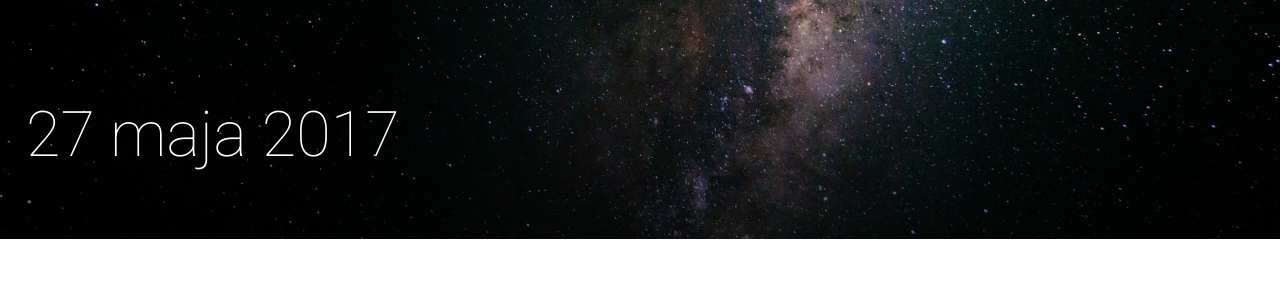
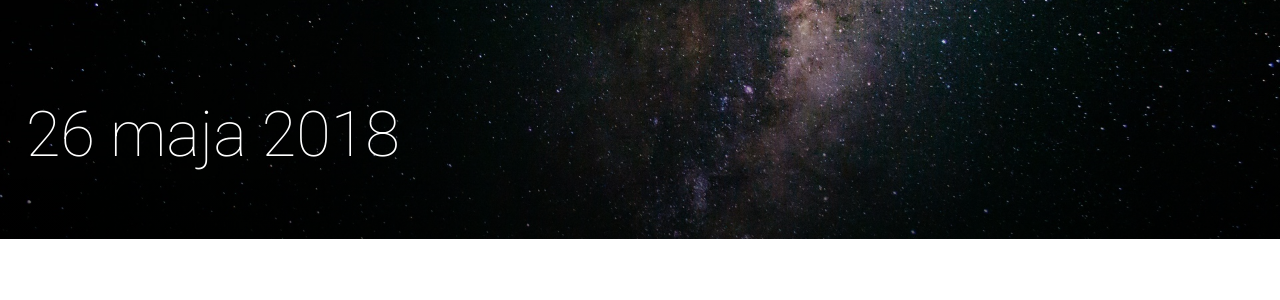
Before and after one commit to rzemioslo-it/rzemioslo-it.github.io, a Jekyll site: the page built from schedule.html, in a window 1280 px wide and 900 px high. Shown: the part 168-468 px from the top of the window. Built offline with Jekyll 4.4.1, drawn with Linux system fonts in a browser that asks for light colours; nearby versions of some CDN libraries; comment, search, counter and statistics services are not loaded.

Commit message:
Update content: date, texts, etc.

```diff
--- a/_config.yml
+++ b/_config.yml
@@ -91,9 +91,9 @@ eventAddressLocality: ""
 eventAddressLocalityRegion: "Rzeszów"
 eventPostalCode: "36-002"
 eventAddressCountry: "Polska"
-eventStartTime: "2017-05-27T09:00"
+eventStartTime: "2018-05-26T09:00"
 eventDoorTime: "08:00"
-eventEndTime: "2017-05-27T18:00"
+eventEndTime: "2018-05-26T18:00"
 eventPlaceCoordinates: "50.1165296, 22.0175096"
 mapCenterCoordinates: "50.082178, 22.003305"
 mapMobileCenterCoordinates: "50.082178, 22.003305"
--- a/_data/schedule.yml
+++ b/_data/schedule.yml
@@ -1,5 +1,5 @@
 -
-  date: "2017-05-27"
+  date: "2018-05-26"
   dateReadable: ""
   tracks:
     - {title: "Sala 1", color: "#90be4e"}
--- a/_includes/find-way.html
+++ b/_includes/find-way.html
@@ -39,7 +39,7 @@
                         </select>
                         <span id="estimateTime" class="detailed-result pull-right"></span>
                     </div>
-                    <a id="find-flight" href="https://www.google.pl/flights/?gl=pl#search;t=RZE;d=2017-05-26;r=2017-05-28" class="pull-right" target="_blank">{{ site.findWayFindFlight }}</a>
+                    <a id="find-flight" href="https://www.google.pl/flights/?gl=pl#search;t=RZE;d=2018-05-26;r=2018-05-26" class="pull-right" target="_blank">{{ site.findWayFindFlight }}</a>
                 </li>
             </ul>
             <div class="clearfix"></div>
--- a/_includes/tickets-2.html
+++ b/_includes/tickets-2.html
@@ -3,10 +3,13 @@
 	<div class="content-wrapper">
 		<div class="col-lg-8 col-md-10 col-lg-offset-2 col-md-offset-1">
 			<h3>{{ site.ticketsTitle }}</h3>
+            <span class="tickets-info">Już wkrótce...</span>
+            {% comment %}
             <span class="tickets-info">{{ site.ticketsInfo }}</span>
-            <iframe src="https://rzemioslo-it-2017.evenea.pl?out=1&source=event_iframe" width="100%" scrolling="no" style="border: 0;"></iframe>
+            <iframe src="https://rzemioslo-it-2018.evenea.pl?out=1&source=event_iframe" width="100%" scrolling="no" style="border: 0;"></iframe>
             <script src="//ajax.googleapis.com/ajax/libs/jquery/1.11.0/jquery.min.js"></script>
             <script type="text/javascript" src="//cdn.evenea.pl/js/iframe/new/iframeResizer2.js"></script>
+            {% endcomment %}
 		</div>
 	</div>
 </section>
--- a/schedule.html
+++ b/schedule.html
@@ -1,6 +1,6 @@
 ---
 layout: default
-title: '27 maja 2017'
+title: '26 maja 2018'
 permalink: /schedule/
 image: hero-background.jpg
 ---
```
Also changed, not shown: _posts/2016-12-15-robimy.markdown (deleted, +0 -9 lines), _posts/2017-01-26-mamy-nazwe.markdown (deleted, +0 -9 lines).
